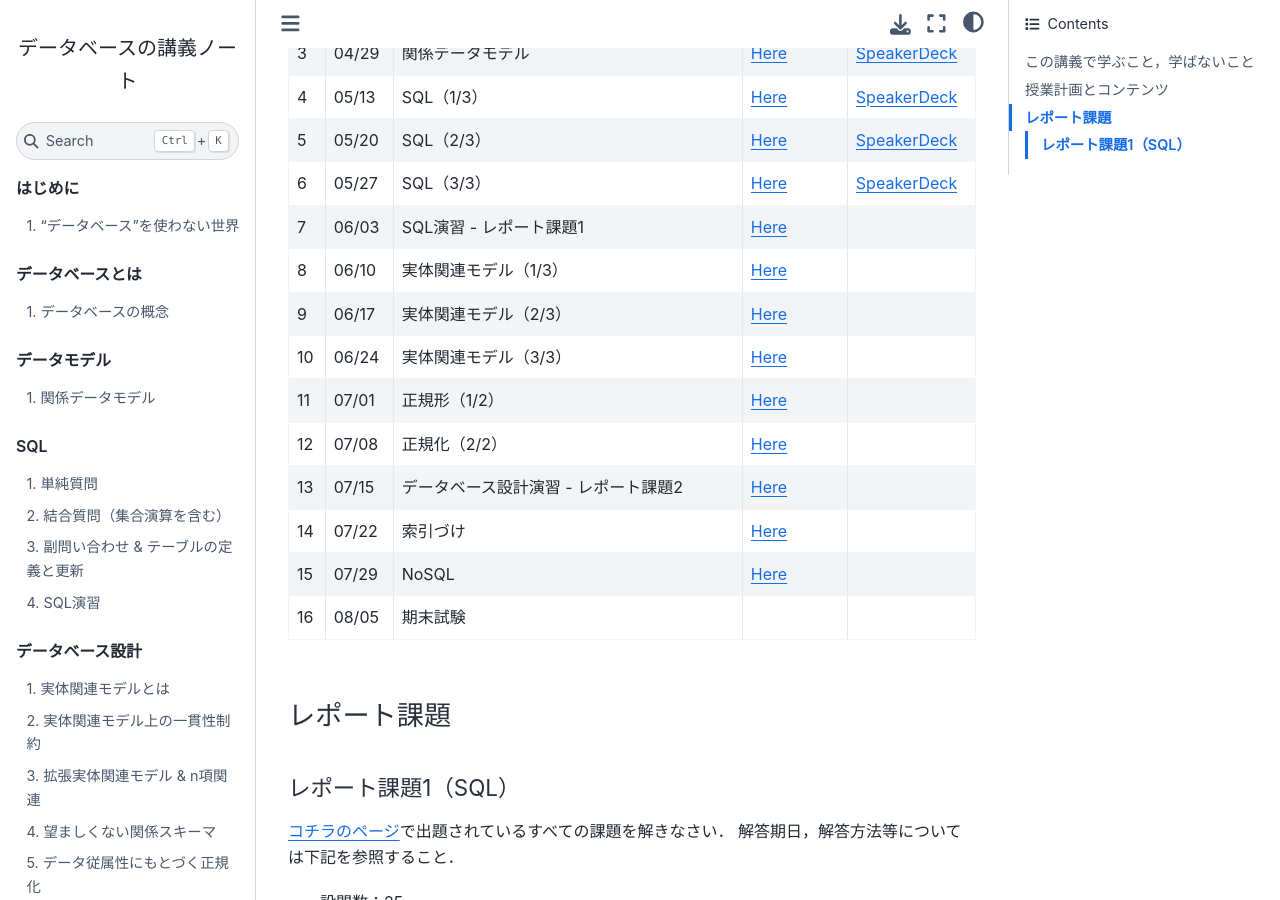
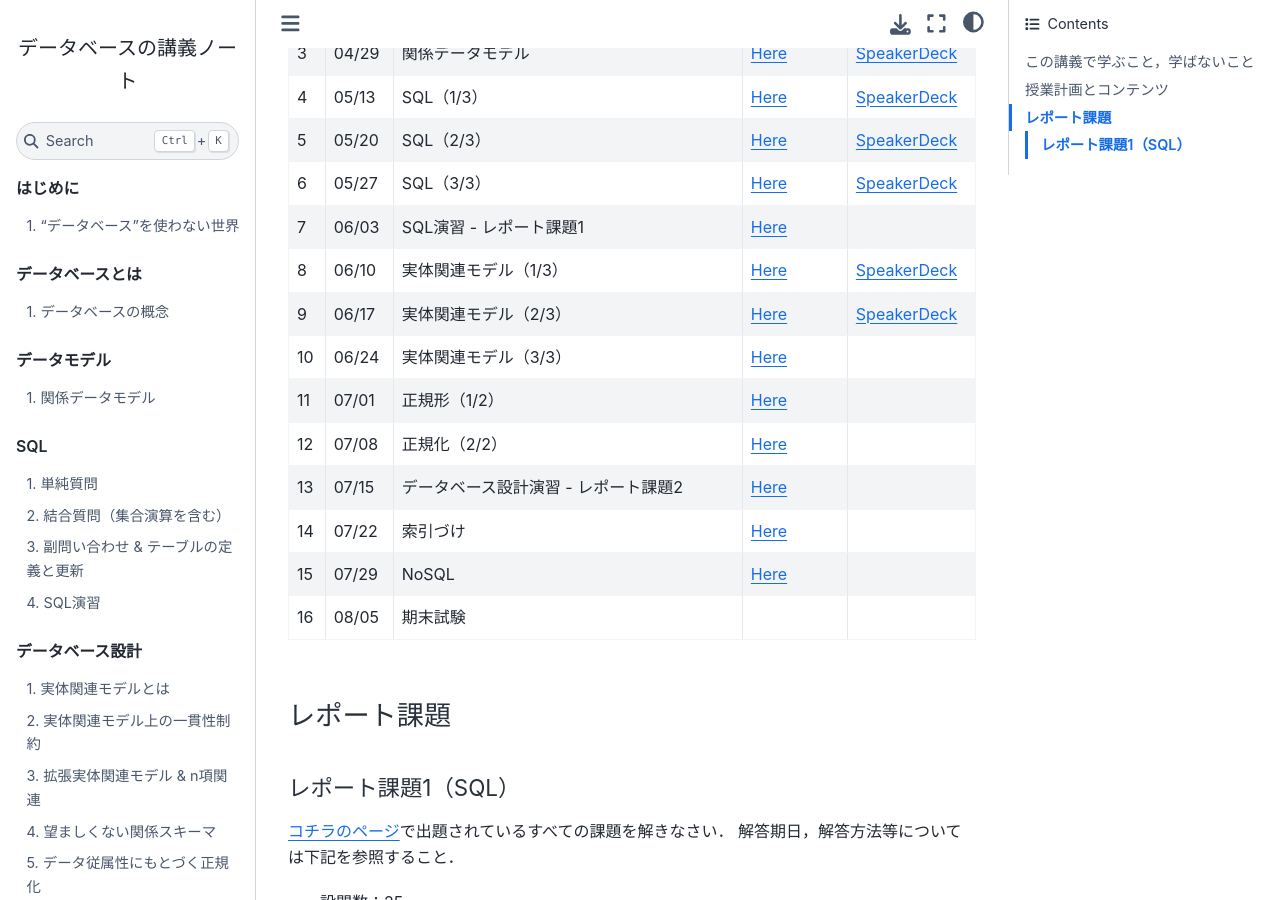
Before and after one commit to hontolab-courses/database-lecturenote, a Jupyter Book: the page built from index.md, in a window 1280 px wide and 900 px high, scrolled down 1325 px. Built offline with Jupyter Book 1.0.4 settings and Sphinx 7.4.7 and the Sphinx Book theme 1.1.4, drawn with Linux system fonts in a browser that asks for light colours.

Commit message:
第8回 & 第9回

```diff
--- a/index.md
+++ b/index.md
@@ -48,8 +48,8 @@ PDF資料が欲しい方は[コチラ]()からダウンロードしてくださ
 | 5 | 05/20 | SQL（2/3） | [Here](content/sql/02.ipynb) | [SpeakerDeck](https://speakerdeck.com/trycycle/database-lecture-05) |
 | 6 | 05/27 | SQL（3/3） | [Here](content/sql/03.ipynb) | [SpeakerDeck](https://speakerdeck.com/trycycle/database-lecture-06) |
 | 7 | 06/03 | SQL演習 - レポート課題1 | [Here](content/exercise/sql.ipynb) |  |
-| 8 | 06/10 | 実体関連モデル（1/3） | [Here](content/er-model/01.md) |  |
-| 9 | 06/17 | 実体関連モデル（2/3）| [Here](content/er-model/02.md) |  |
+| 8 | 06/10 | 実体関連モデル（1/3） | [Here](content/er-model/01.md) | [SpeakerDeck](https://speakerdeck.com/trycycle/database-lecture-08) |
+| 9 | 06/17 | 実体関連モデル（2/3）| [Here](content/er-model/02.md) | [SpeakerDeck](https://speakerdeck.com/trycycle/database-lecture-09) |
 | 10 | 06/24 | 実体関連モデル（3/3） | [Here](content/er-model/03.md) |  |
 | 11 | 07/01 | 正規形（1/2） | [Here](content/db-design/01.ipynb) |  |
 | 12 | 07/08 | 正規化（2/2） | [Here](content/db-design/02.ipynb) |  |
```
Also changed, not shown: content/er-model/02.md (+3 -0 lines).
